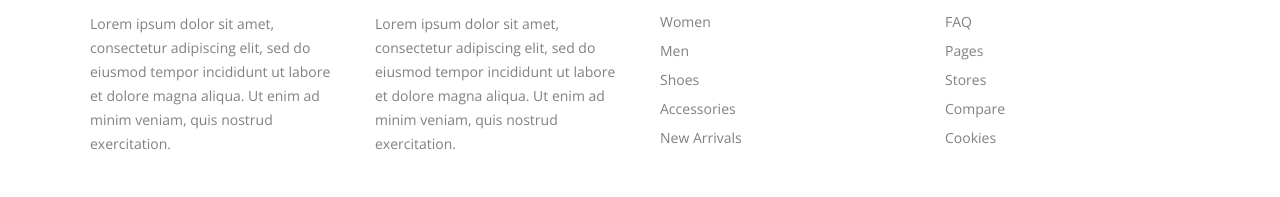
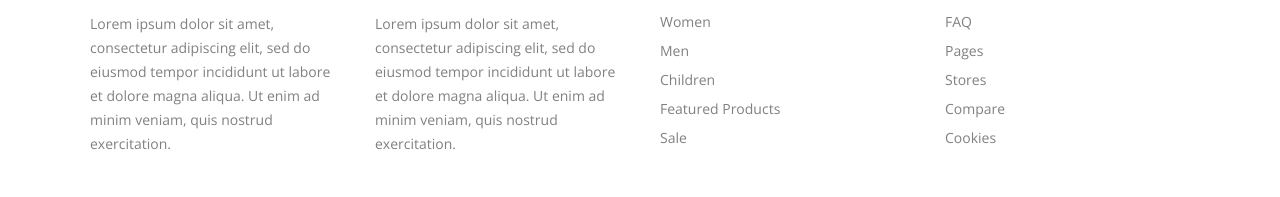
Before and after one commit to raaziyeh/e-commerce, a React (Create React App) app in the folder client/: page /product/1 in a window 1280 px wide. Shown: the part 970-1167 px from the top of the page. Built offline with nearby package versions, Linux system fonts and the light colour scheme; data requests are answered from the project's data file.

Commit message:
Updated Footer Links

```diff
--- a/client/src/App.js
+++ b/client/src/App.js
@@ -4,7 +4,6 @@ import Products from "./pages/products/Products"
 import Product from "./pages/product/Product"
 import Navbar from "./components/navbar/Navbar"
 import Footer from "./components/footer/Footer"
-import SmoothScrollToTop from "./utils/SmoothScrollToTop"
 import "./app.scss"
 
 const Layout = () => {
@@ -12,9 +11,7 @@ const Layout = () => {
 		<div className="app">
 			<Navbar />
 			<Outlet />
-			<SmoothScrollToTop>
-				<Footer />
-			</SmoothScrollToTop>
+			<Footer />
 		</div>
 	)
 }
--- a/client/src/components/footer/Footer.jsx
+++ b/client/src/components/footer/Footer.jsx
@@ -1,7 +1,16 @@
 import { Link } from "react-router-dom"
+import { HashLink } from "react-router-hash-link"
 import "./Footer.scss"
 
 const Footer = () => {
+	function scrollToTop() {
+		console.log("d")
+		window.scrollTo({
+			top: 0,
+			behavior: "smooth",
+		})
+	}
+
 	return (
 		<div className="footer">
 			<div className="top">
@@ -25,19 +34,25 @@ const Footer = () => {
 					<h5>Categories</h5>
 					<ul>
 						<li>
-							<Link to="/products/1">Women</Link>
+							<Link to="/products/women">
+								<span onClick={scrollToTop}> Women</span>
+							</Link>
 						</li>
 						<li>
-							<Link to="/products/2">Men</Link>
+							<Link to="/products/men">
+								<span onClick={scrollToTop}>Men</span>
+							</Link>
 						</li>
 						<li>
-							<Link>Shoes</Link>
+							<Link to="/products/kids">
+								<span onClick={scrollToTop}> Children</span>
+							</Link>
 						</li>
 						<li>
-							<Link>Accessories</Link>
+							<HashLink to="/#featured">Featured Products</HashLink>
 						</li>
 						<li>
-							<Link>New Arrivals</Link>
+							<HashLink to="/#sale">Sale</HashLink>
 						</li>
 					</ul>
 				</div>
--- a/client/src/utils/SmoothScrollToTop.js
+++ /dev/null
@@ -1,16 +0,0 @@
-import { useEffect } from "react"
-import { useLocation, useNavigationType } from "react-router-dom"
-function SmoothScrollToTop({ children }) {
-	const location = useLocation()
-	const navType = useNavigationType()
-	useEffect(() => {
-		if (navType !== "POP") {
-			window.scrollTo({
-				top: 0,
-				behavior: "smooth",
-			})
-		}
-	}, [location, navType])
-	return <>{children}</>
-}
-export default SmoothScrollToTop
```
